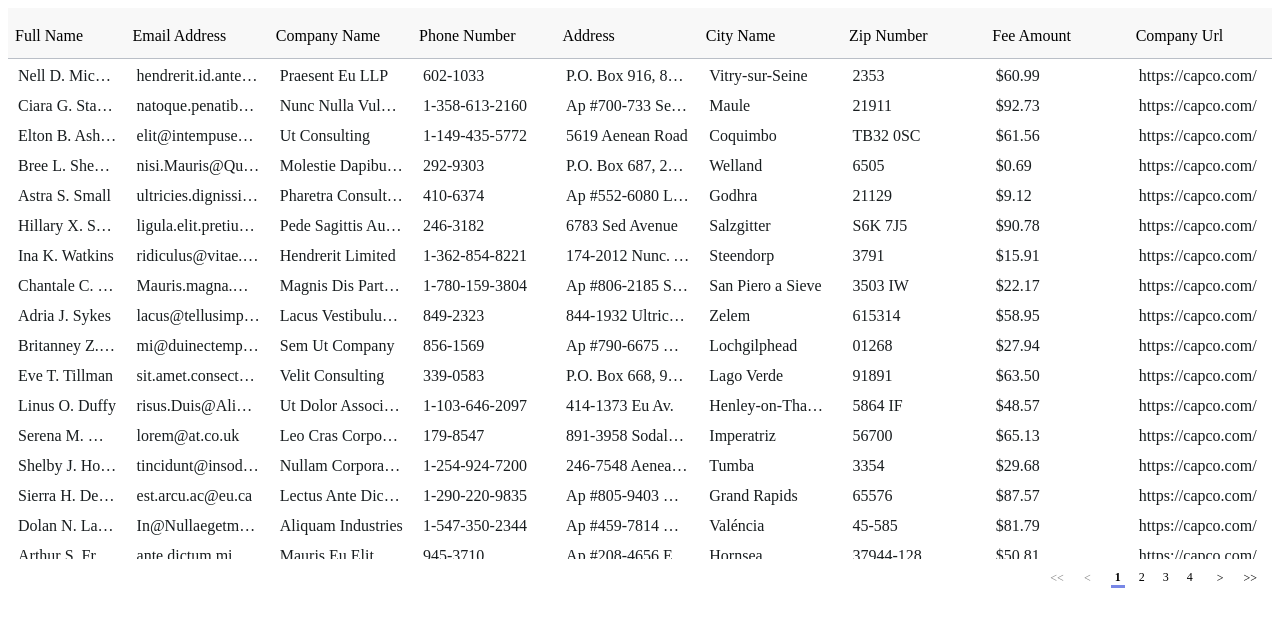
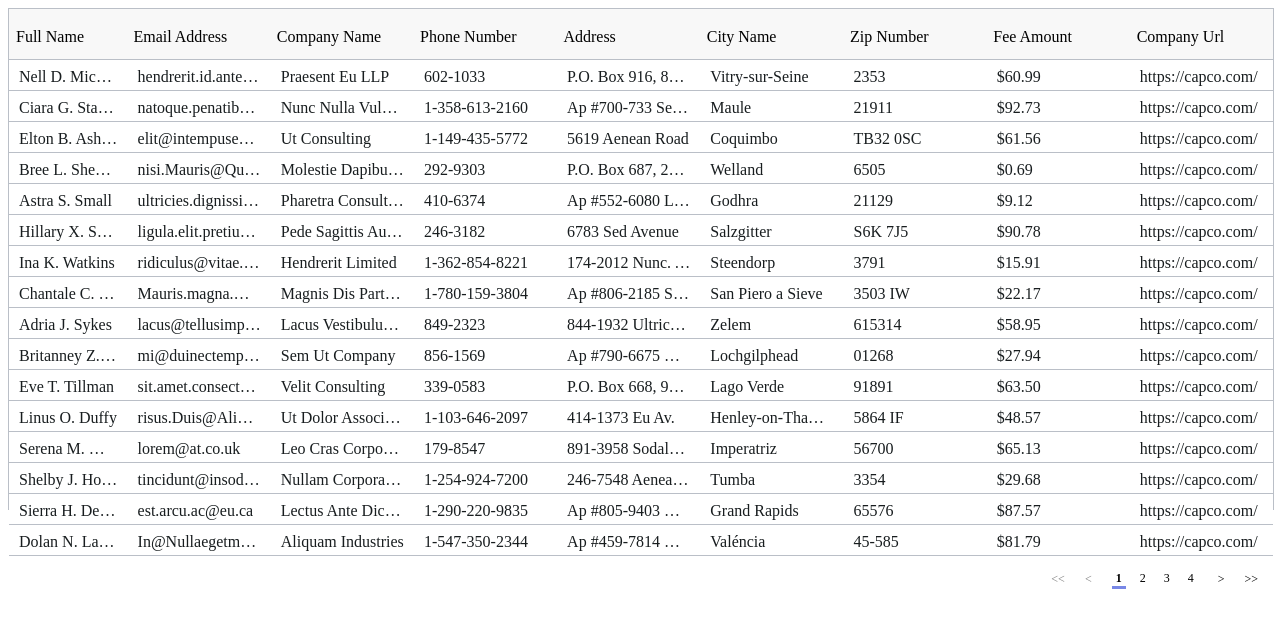
Before and after one commit to ShruthiReddy9/capco-test, an Angular app: page / in a window 1280 px wide. Shown: the top 628 px of the page. Built offline with nearby package versions, Linux system fonts and the light colour scheme.

Commit message:
Added the table borders

```diff
--- a/src/app/capco-table/capco-table.component.scss
+++ b/src/app/capco-table/capco-table.component.scss
@@ -2,4 +2,5 @@
     position: relative;
     width: 100%;
     height: 100%;
+    border: 1px solid #babfc7;
 }
--- a/src/app/capco-table/components/capco-table-body/capco-table-body.component.scss
+++ b/src/app/capco-table/components/capco-table-body/capco-table-body.component.scss
@@ -10,6 +10,7 @@
         color: #181d1f;
         border: 1px #dde2eb;
         line-height: 23px;
+        border-bottom: 1px solid #babfc7;
         .capco-table-body-cell {
             overflow: hidden;
             text-overflow: ellipsis;
```
